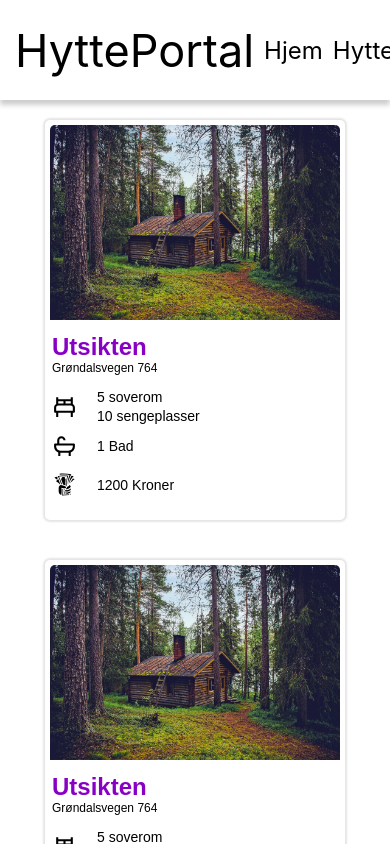
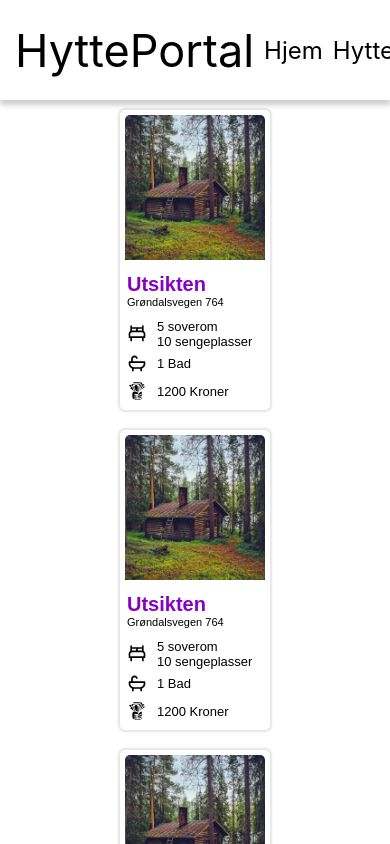
Before and after one commit to oyvind0402/AppForHyttegruppen, a React (Create React App) app in the folder frontend/: page /hytter in a window 390 px wide. Shown: the top 844 px of the page. Built offline with nearby package versions, Linux system fonts and the light colour scheme.

Commit message:
CabinCards mobile friendly

```diff
--- a/frontend/src/components/01-Reusable/CabinCard/CabinCard.css
+++ b/frontend/src/components/01-Reusable/CabinCard/CabinCard.css
@@ -1,17 +1,5 @@
-.cabins-display {
-  display: grid;
-  grid-template-columns: 1fr 1fr;
-}
-
-@media only screen and (max-width: 700px) {
-  .cabins-display {
-    grid-template-columns: auto;
-  }
-}
-
 .card {
   height: 400px;
-  min-width: 200px;
   width: 300px;
   margin: 20px auto;
   padding: 5px;
@@ -102,3 +90,43 @@
   width: 25px;
   margin: 7px 20px 7px 0;
 }
+
+@media only screen and (max-width: 900px) {
+  .card {
+    height: 300px;
+    width: 200px;
+  }
+
+  .card-content .card-title {
+    font-size: 20px;
+    color: #8900c5;
+  }
+
+  .card-content .card-address {
+    font-size: 11px;
+  }
+
+  .card-features p {
+    font-size: 13px;
+  }
+
+  .card-icon {
+    height: 20px;
+    width: 20px;
+    margin: 4px 20px 4px 0;
+  }
+}
+
+@media only screen and (max-width: 500px) {
+  .card {
+    height: 300px;
+    width: 150px;
+    margin: 10px auto;
+  }
+
+  .card-icon {
+    height: 20px;
+    width: 20px;
+    margin: 4px 10px 4px 0;
+  }
+}
--- a/frontend/src/components/Cabins/Cabins.css
+++ b/frontend/src/components/Cabins/Cabins.css
@@ -3,7 +3,7 @@
   grid-template-columns: auto auto;
 }
 
-@media only screen and (max-width: 700px) {
+@media only screen and (max-width: 400px) {
   .cabins-display {
     grid-template-columns: auto;
   }
```
